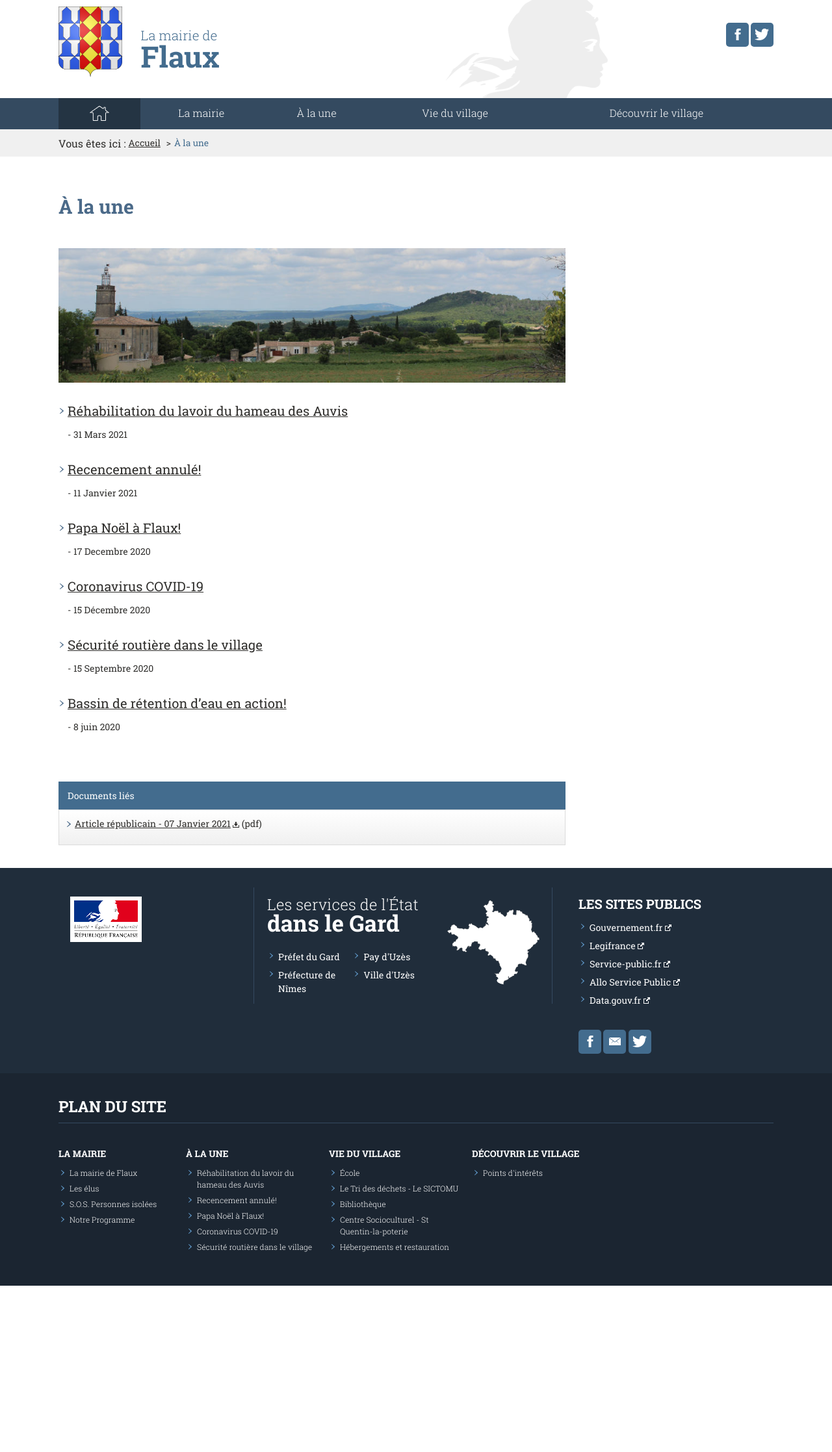
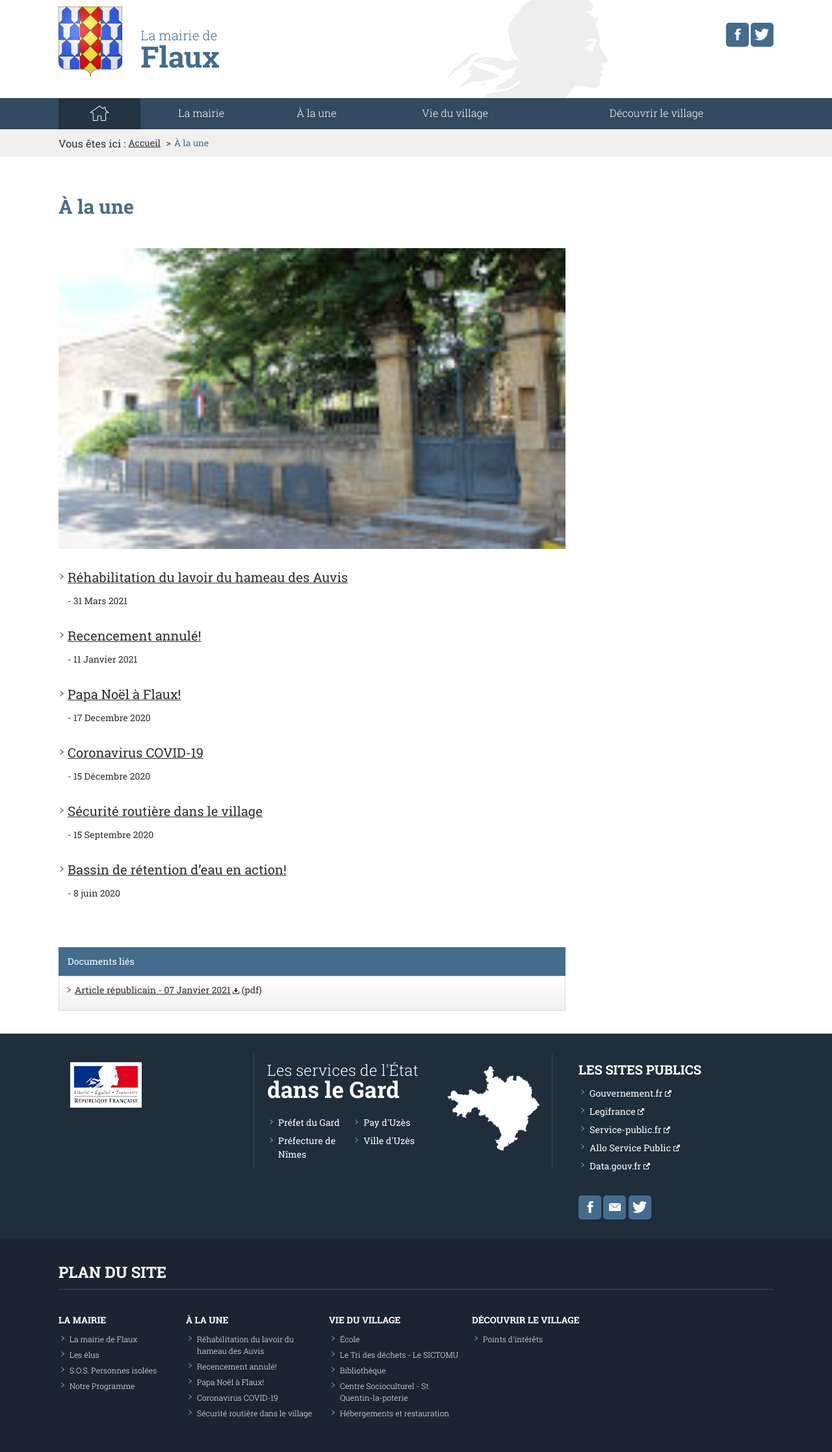
Before and after one commit to Flaux-Village/flaux-village.github.io, a Jekyll site: the page built from actualites.md, in a window 1280 px wide. Shown: the whole page at 65% size. Built offline with Jekyll 4.4.1, drawn with Linux system fonts in a browser that asks for light colours; before the commit the page ends 1979 px from its top, so only the background shows below that.

Commit message:
Update actualites.md

```diff
--- a/actualites.md
+++ b/actualites.md
@@ -4,7 +4,7 @@ titre: Actualités | La mairie de Flaux
 description: Actualités du village de Flaux
 keywords: mairie, commune, flaux, gard, actualités
 titre_page: À la une
-illustration: /assets/illustrations/940_250_flauxcaillou_3591.jpg
+illustration: /assets/illustrations/182_108_Flauxbanner3_3614.jpg
 description_illustration: La Mairie de Flaux.
 documents:
 - fiche: Article républicain
```
